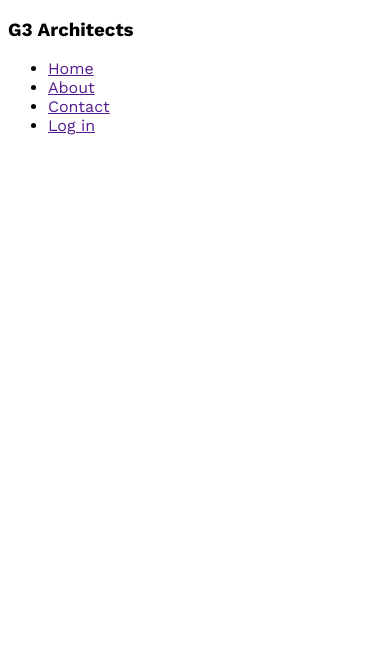
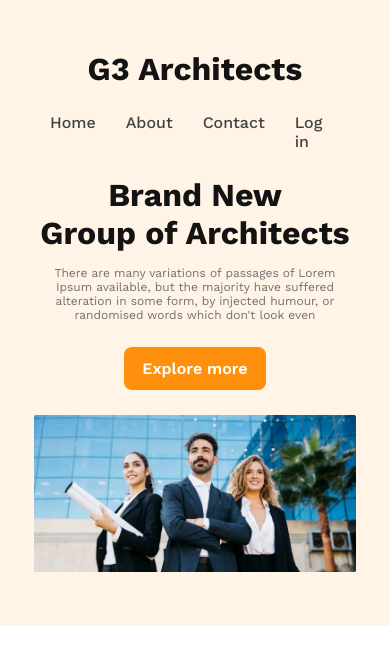
Before and after one commit to junayet4o12/g3-architects, a plain HTML site: page index.html in a window 390 px wide. Drawn offline with nearby package versions, Linux system fonts and the light colour scheme.

Commit message:
responsive

```diff
--- a/index.css
+++ b/index.css
@@ -1,3 +1,119 @@
-*{
+* {
     font-family: 'Work Sans', sans-serif;
+    margin: 0px;
+    padding: 0px;
 }
+
+/* header style */
+/* shared style */
+header {
+    background-color: #ff900e1a;
+    padding: 50px 20px;
+
+}
+
+.btn-primary {
+    color: #FFF;
+    text-align: center;
+    font-size: 1rem;
+    font-weight: 600;
+    padding: 12px 18px;
+    width: max-content;
+    border: none;
+    border-radius: 8px;
+    background: #FF900E;
+    cursor: pointer;
+    margin-top: 25px;
+
+
+
+}
+
+nav {
+    display: flex;
+    justify-content: space-between;
+    align-items: center;
+    font-weight: 700;
+    color: var(--dark-01, #131313);
+}
+
+.nav-title {
+    font-size: 2rem;
+}
+
+nav ul {
+    display: flex;
+}
+
+nav li {
+    list-style: none;
+    margin-left: 30px;
+    font-weight: 500;
+    font-size: 1rem;
+}
+.li{
+    margin-right: 30px;
+}
+
+nav li a {
+    text-decoration: none;
+    color: #424242;
+}
+
+.banner-content {
+    display: flex;
+    flex-direction: column;
+    justify-content: center;
+    align-items: center;
+
+}
+
+.banner-title {
+    text-align: center;
+    color: var(--dark-01, #131313);
+    font-size: 2.75rem;
+    font-weight: 700;
+
+}
+
+.banner-description {
+    font-size: 0.75rem;
+    color: #727272;
+    text-align: center;
+    font-weight: 400;
+    width: 60%;
+    margin: auto;
+
+}
+
+.banner-img {
+    margin-top: 25px;
+    padding-left: 4%;
+    padding-right: 4%;
+    width: 92%;
+    height: 100%;
+}
+/* for tablet or medium device*/
+
+@media screen and (max-width:992px) {
+
+}
+
+/* mobile devices */
+
+
+@media screen and (max-width:576px) {
+    .banner-description {
+        width: 90%;
+    }
+
+    .banner-title {
+        margin-top: 25px;
+        font-size: 2rem;
+    }
+    nav{
+        flex-direction: column;
+        gap: 25px;
+    }
+
+}
--- a/index.html
+++ b/index.html
@@ -14,14 +14,31 @@
 <body>
     <header>
         <nav>
-            <h3>G3 Architects</h3>
+            <h3 class="nav-title">G3 Architects</h3>
             <ul>
                 <li><a href="">Home</a></li>
                 <li><a href="">About</a></li>
                 <li><a href="">Contact</a></li>
-                <li><a href="">Log in</a></li>
+                <li class="li"><a href="">Log in</a></li>
             </ul>
         </nav>
+
+        <div class="banner">
+
+            <div class="banner-content">
+                <h1 class="banner-title"> Brand New <br>Group of Architects
+                </h1>
+
+                <p class="banner-description">
+                    <br>There are many variations of passages of Lorem Ipsum available, but the
+                    majority have suffered alteration in some form, by injected humour, or randomised words which don't
+                    look even
+                </p>
+
+                <button class="btn-primary">Explore more</button>
+            </div>
+            <img class="banner-img" src="images/banner.png" alt="">
+        </div>
     </header>
     <main></main>
     <footer></footer>
```
